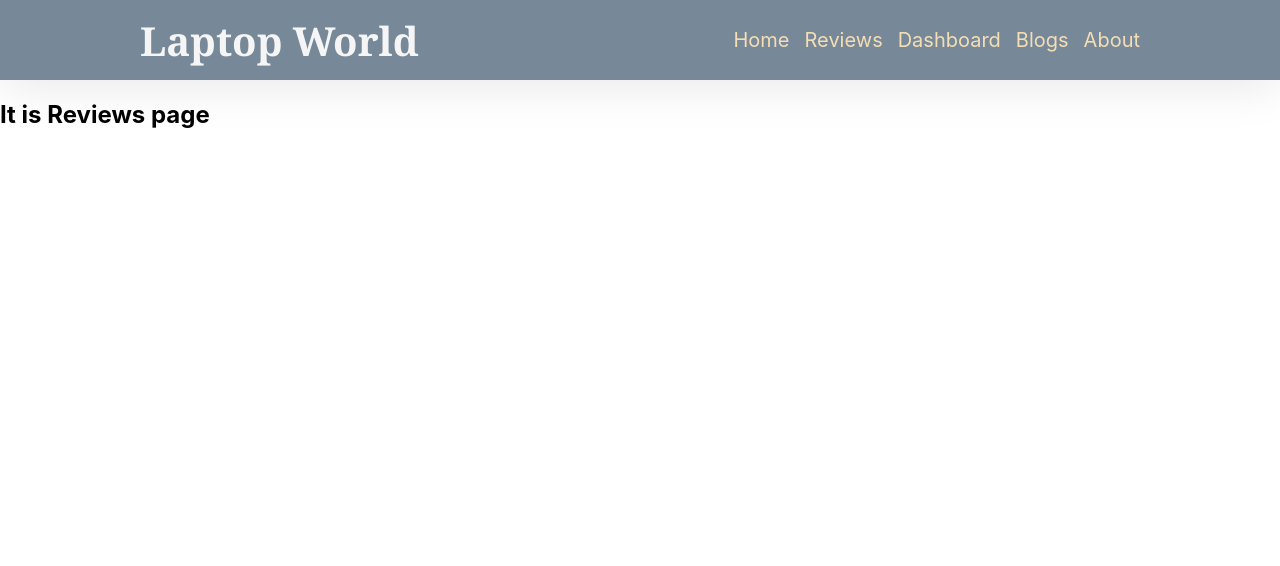
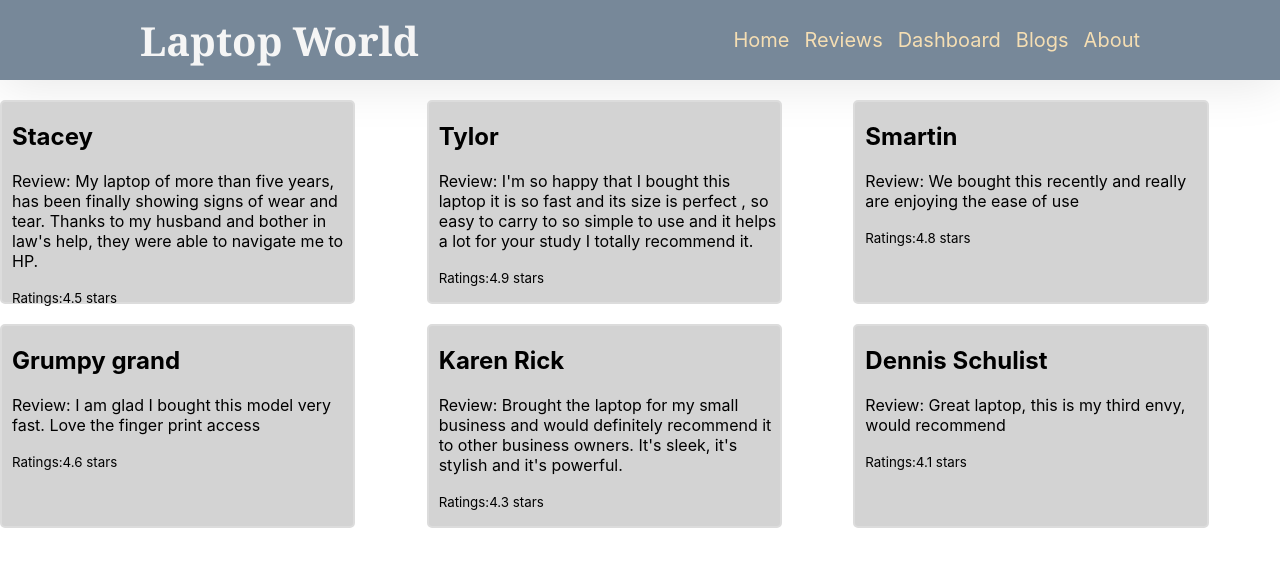
Before and after one commit to AtiqRahman1/laptop-world-assignment9, a React (Create React App) app: page /reviews in a window 1280 px wide. Shown: the top 566 px of the page. Built offline with nearby package versions, Linux system fonts and the light colour scheme.

Commit message:
reviews card complete

```diff
--- a/public/index.html
+++ b/public/index.html
@@ -1,14 +1,12 @@
 <!DOCTYPE html>
 <html lang="en">
+
 <head>
   <meta charset="utf-8" />
   <link rel="icon" href="%PUBLIC_URL%/favicon.ico" />
   <meta name="viewport" content="width=device-width, initial-scale=1" />
   <meta name="theme-color" content="#000000" />
-    <meta
-      name="description"
-      content="Web site created using create-react-app"
-    />
+  <meta name="description" content="Web site created using create-react-app" />
   <link rel="apple-touch-icon" href="%PUBLIC_URL%/logo192.png" />
   <!--
       manifest.json provides metadata used when your web app is installed on a
@@ -24,8 +22,9 @@
       work correctly both with client-side routing and a non-root public URL.
       Learn how to configure a non-root public URL by running `npm run build`.
     -->
-    <title>React App</title>
+  <title>Laptop World</title>
 </head>
+
 <body>
   <noscript>You need to enable JavaScript to run this app.</noscript>
   <div id="root"></div>
@@ -40,4 +39,5 @@
       To create a production bundle, use `npm run build` or `yarn build`.
     -->
 </body>
+
 </html>
--- /dev/null
+++ b/public/reviews.json
@@ -0,0 +1,38 @@
+[
+    {
+        "id": 1,
+        "name": "Stacey",
+        "reviewdetail": "My laptop of more than five years, has been finally showing signs of wear and tear. Thanks to my husband and bother in law's help, they were able to navigate me to HP.",
+        "ratings": "4.5 stars"
+    },
+    {
+        "id": 2,
+        "name": "Tylor",
+        "reviewdetail": "I'm so happy that I bought this laptop it is so fast and its size is perfect , so easy to carry to so simple to use and it helps a lot for your study I totally recommend it.",
+        "ratings": "4.9 stars"
+    },
+    {
+        "id": 3,
+        "name": "Smartin",
+        "reviewdetail": "We bought this recently and really are enjoying the ease of use",
+        "ratings": "4.8 stars"
+    },
+    {
+        "id": 4,
+        "name": "Grumpy grand",
+        "reviewdetail": "I am glad I bought this model very fast. Love the finger print access",
+        "ratings": "4.6 stars"
+    },
+    {
+        "id": 5,
+        "name": "Karen Rick",
+        "reviewdetail": "Brought the laptop for my small business and would definitely recommend it to other business owners. It's sleek, it's stylish and it's powerful.",
+        "ratings": "4.3 stars"
+    },
+    {
+        "id": 6,
+        "name": " Dennis Schulist",
+        "reviewdetail": "Great laptop, this is my third envy, would recommend",
+        "ratings": "4.1 stars"
+    }
+]
--- a/src/components/Home/Home.js
+++ b/src/components/Home/Home.js
@@ -2,7 +2,9 @@ import React from 'react';
 import './Home.css';
 import image from '../image/HP-laptop.jpg';
 
+
 const Home = () => {
+
     return (
         <div>
             <section className='container'>
@@ -17,6 +19,9 @@ const Home = () => {
             </section>
             <section className='customer-container'>
                 <h1>Customer Reviews</h1>
+                {
+
+                }
                 <button className='reviews-btn'>See All Reviews</button>
             </section>
         </div>
--- /dev/null
+++ b/src/components/Review/Review.css
@@ -0,0 +1,10 @@
+.card {
+    width: 80%;
+    height: 200px;
+    border: 2px solid gainsboro;
+    border-radius: 5px;
+    margin-top: 20px;
+    background-color: lightgray;
+    padding-left: 10px;
+
+}
--- /dev/null
+++ b/src/components/Review/Review.js
@@ -0,0 +1,18 @@
+import React from 'react';
+import './Review.css'
+
+const Review = (props) => {
+    console.log(props)
+    const { name, reviewdetail, ratings } = props.reviews;
+    return (
+        <div >
+            <div className='card'>
+                <h2>{name}</h2>
+                <p>Review: <span>{reviewdetail}</span></p>
+                <p><small>Ratings:{ratings}</small></p>
+            </div>
+        </div>
+    );
+};
+
+export default Review;
--- a/src/components/Reviews/Reviews.css
+++ b/src/components/Reviews/Reviews.css
@@ -0,0 +1,5 @@
+.review-info {
+    display: grid;
+    grid-template-columns: repeat(3, 1fr);
+
+}
--- a/src/components/Reviews/Reviews.js
+++ b/src/components/Reviews/Reviews.js
@@ -1,9 +1,32 @@
-import React from 'react';
+
+import { useEffect, useState } from 'react';
+import useReviews from '../../hooks/useReviews';
+import Review from '../Review/Review';
+import './Reviews.css'
 
 const Reviews = () => {
+    // const [reviews, setReviews] = useReviews();
+    const [reviews, setReviews] = useState([])
+
+    useEffect(() => {
+        fetch('reviews.json')
+            .then(res => res.json())
+            .then(data => setReviews(data))
+    }, []);
+
+
     return (
         <div>
-            <h2>It is Reviews page</h2>
+
+            <div className='review-info'>
+                {
+                    reviews.map(review => <Review
+                        key={review.id}
+                        reviews={review}
+                    ></Review>)
+                }
+
+            </div>
         </div>
     );
 };
--- /dev/null
+++ b/src/hooks/useReviews.js
@@ -0,0 +1,15 @@
+import { useEffect, useState } from "react"
+
+const useReviews = () => {
+    const [reviews, setReviews] = useState([])
+
+    useEffect(() => {
+        fetch('reviews.json')
+            .then(res => res.json())
+            .then(data => setReviews(data))
+    }, []);
+
+    return [reviews, setReviews];
+
+}
+export default useReviews;
```
Lines whose indentation alone changed are shown as unchanged.
